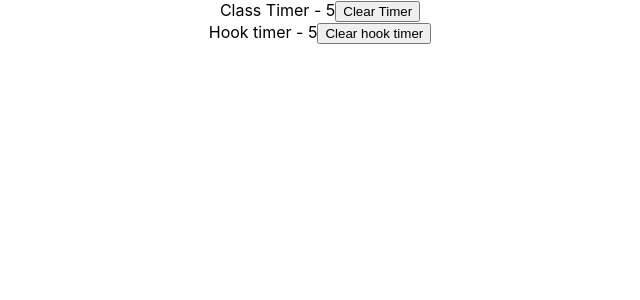
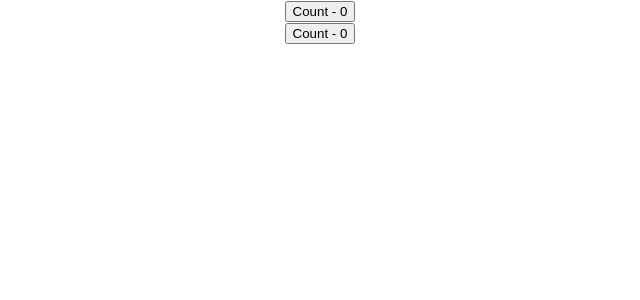
Before and after one commit to ginow/react-codevolution, a React (Create React App) app in the folder state-hook/: page / in a window 1280 px wide. Shown: the top 300 px of the page, without its empty margins (320-960 px from the left). Built offline with nearby package versions, Linux system fonts and the light colour scheme.

Commit message:
Custom hook, when to use

```diff
--- a/state-hook/src/App.js
+++ b/state-hook/src/App.js
@@ -1,15 +1,15 @@
 import React from 'react'
 import './App.css';
-import ClassTimer from './components/ClassTimer';
-import HookTimer from './components/HookTimer';
+import DocTitleOne from './components/DocTitleOne';
+import DocTitleTwo from './components/DocTitleTwo';
 
 export const CountContext = React.createContext()
 
 function App() {
   return (
     <div className='App'>
-      <ClassTimer></ClassTimer>
-      <HookTimer></HookTimer>
+      <DocTitleOne></DocTitleOne>
+      <DocTitleTwo></DocTitleTwo>
     </div>
   );
 }
--- /dev/null
+++ b/state-hook/src/components/DocTitleOne.js
@@ -0,0 +1,15 @@
+import React, { useState, useEffect } from 'react'
+
+function DocTitleOne() {
+    const [count, setCount] = useState(0)
+    useEffect(() => {
+        document.title = `Count ${count}`
+    }, [count])
+    return (
+        <div>
+            <button onClick={() => setCount(count + 1)}>Count - {count}</button>
+        </div>
+    )
+}
+
+export default DocTitleOne
--- /dev/null
+++ b/state-hook/src/components/DocTitleTwo.js
@@ -0,0 +1,18 @@
+
+import React, { useState, useEffect } from 'react'
+
+function DocTitleTwo() {
+    // Code is getting repeated as same from DocTitleOne
+    // This is where custom hook is needed
+    const [count, setCount] = useState(0)
+    useEffect(() => {
+        document.title = `Count ${count}`
+    }, [count])
+    return (
+        <div>
+            <button onClick={() => setCount(count + 1)}>Count - {count}</button>
+        </div>
+    )
+}
+
+export default DocTitleTwo
```
Also changed, not shown: 1 other file (tests, documents, lock files or other folders).
